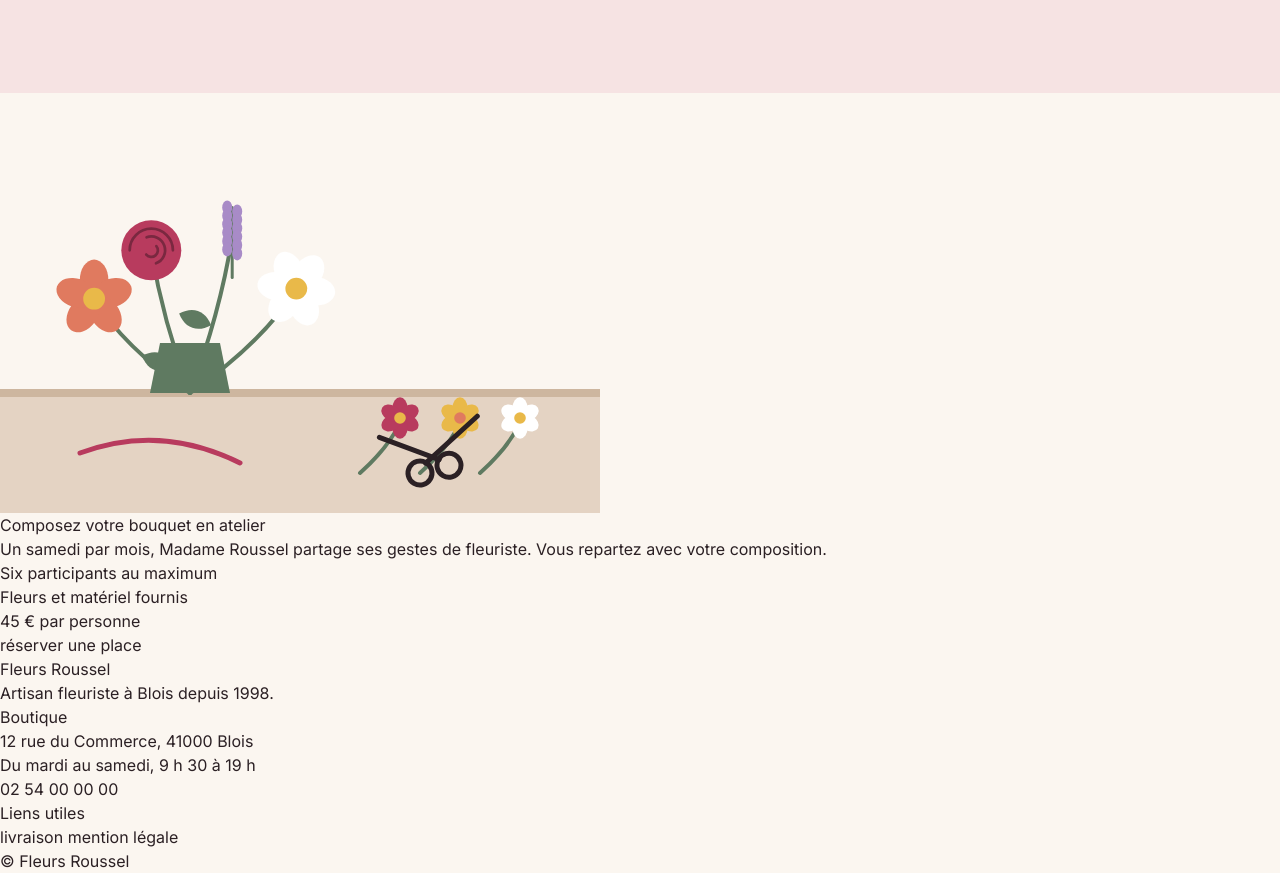
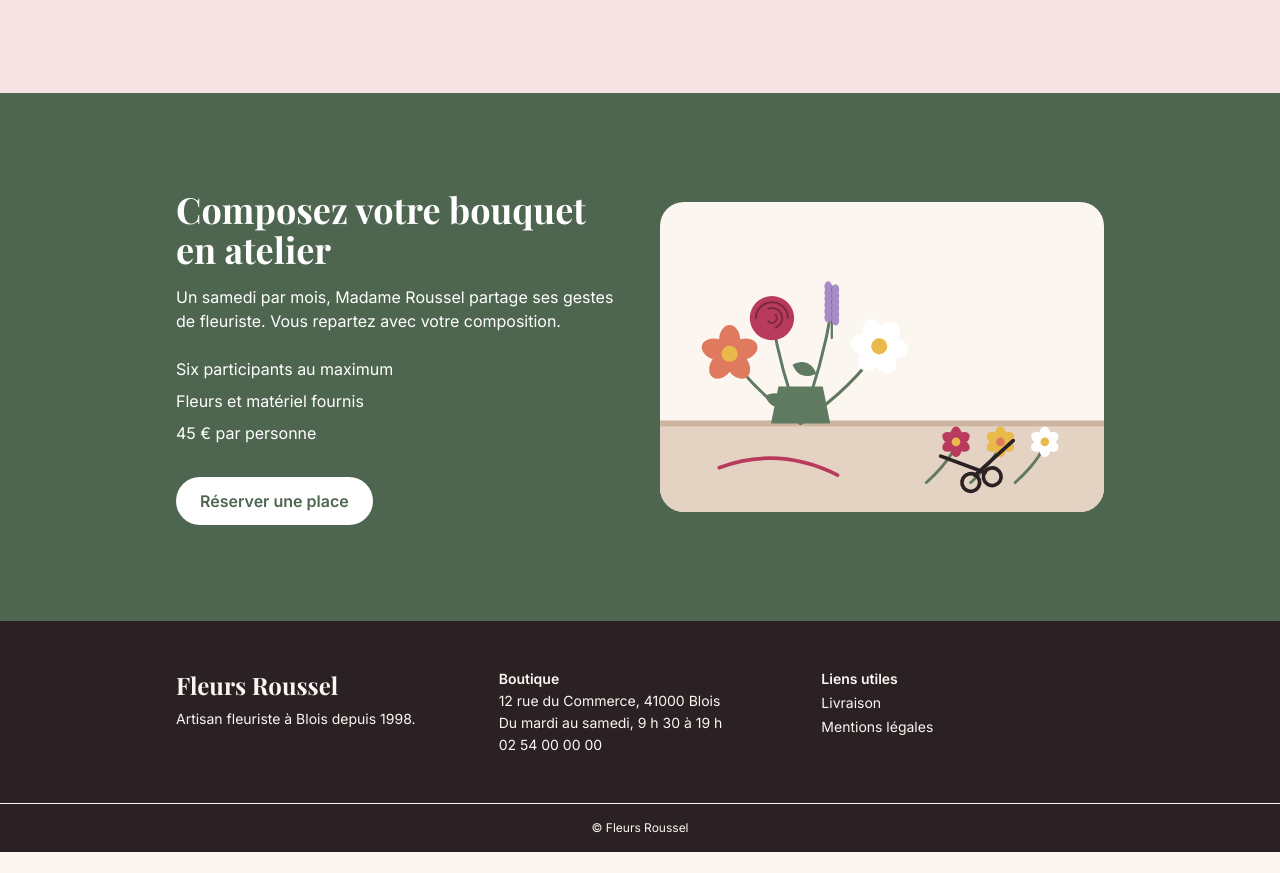
Before and after one commit to lucascharron/tailwind_roussel_lucas.charron, a website: page index.html in a window 1280 px wide. Shown: the part 1831-2704 px from the top of the page. After the commit the page ends 2683 px from the top, so only its background shows below. Drawn offline with nearby package versions, Linux system fonts and the light colour scheme.

Commit message:
version desktop terminé

```diff
--- a/index.html
+++ b/index.html
@@ -5,7 +5,7 @@
     <meta name="viewport" content="width=device-width, user-scalable=no, initial-scale=1.0, maximum-scale=1.0, minimum-scale=1.0">
     <meta http-equiv="X-UA-Compatible" content="ie=edge">
 
-    <title>Title</title>
+    <title>Fleurs Roussel, artisan fleuriste à Blois</title>
     <!-- Polices Google Fonts : Inter (texte) et Playfair Display (titres) -->
     <link rel="preconnect" href="https://fonts.googleapis.com">
     <link rel="preconnect" href="https://fonts.gstatic.com" crossorigin>
@@ -20,40 +20,41 @@
         <!-- Logo + nom du site -->
         <div class="flex items-center gap-2">
             <img src="img_roussel/logo-roussel.svg" alt="Logo Fleurs Roussel" class="w-10 h-10">
-            <a href="index.html" class="font-titre font-bold text-2xl">Fleurs Roussel</a>
+            <a href="index.html" class="font-titre font-bold text-2xl hover:text-bordeaux focus-visible:outline-2 focus-visible:outline-offset-2 focus-visible:outline-framboise">Fleurs Roussel</a>
         </div>
         <!-- Navigation -->
-        <div class="flex gap-6">
-            <a href="#">bouquet</a>
-            <a href="#">Ateliers</a>
-            <a href="#">livraison</a>
-            <a href="#">contact</a>
-        </div>
+        <nav class="flex gap-6">
+            <a href="#bouquets" class="hover:text-bordeaux focus-visible:outline-2 focus-visible:outline-offset-2 focus-visible:outline-framboise">Bouquets</a>
+            <a href="#atelier" class="hover:text-bordeaux focus-visible:outline-2 focus-visible:outline-offset-2 focus-visible:outline-framboise">Ateliers</a>
+            <a href="#" class="hover:text-bordeaux focus-visible:outline-2 focus-visible:outline-offset-2 focus-visible:outline-framboise">Livraison</a>
+            <a href="#contact" class="hover:text-bordeaux focus-visible:outline-2 focus-visible:outline-offset-2 focus-visible:outline-framboise">Contact</a>
+        </nav>
         <!-- Bouton commander -->
-        <button class="bg-framboise rounded-full text-white text-sm px-5 py-2">commander</button>
+        <button class="bg-framboise rounded-full text-white text-sm px-5 py-2 hover:bg-bordeaux focus-visible:outline-2 focus-visible:outline-offset-2 focus-visible:outline-framboise">commander</button>
     </header>
 
     <!-- ========== HERO (MAIN) ========== -->
-    <main class="px-44 py-20 flex items-center justify-between gap-10 ">
+<main>
+    <section class="px-44 py-20 flex items-center justify-between gap-10 ">
         <!-- Bloc texte (gauche) -->
         <div class="w-1/2">
             <p class="font-semibold text-xs text-sauge mb-4 tracking-widest">ARTISAN FLEURISTE À BLOIS DEPUIS 1998</p>
-            <h2 class="text-6xl font-titre font-bold mb-6">Des fleurs de saison, composées à la main</h2>
+            <h1 class="text-6xl font-titre font-bold mb-6">Des fleurs de saison, composées à la main</h1>
             <p class="text-lg mb-8">Bouquets du marché, roses anciennes et compositions champêtres : chaque semaine, Madame Roussel choisit les plus belles fleurs des producteurs de la région.</p>
             <!-- Boutons -->
             <div class="flex gap-4">
-                <button class="bg-framboise rounded-full text-white font-semibold text-base px-5 py-2">Voir les bouquets</button>
-                <button class="border-framboise border-2 rounded-full font-semibold text-framboise text-base px-5 py-2 ">Nos ateliers</button>
+                <button class="bg-framboise rounded-full text-white font-semibold text-base px-5 py-2 hover:bg-bordeaux focus-visible:outline-2 focus-visible:outline-offset-2 focus-visible:outline-framboise">Voir les bouquets</button>
+                <button class="border-framboise border-2 rounded-full font-semibold text-framboise text-base px-5 py-2 hover:bg-framboise hover:text-white focus-visible:outline-2 focus-visible:outline-offset-2 focus-visible:outline-framboise">Nos ateliers</button>
             </div>
         </div>
         <!-- Image (droite) -->
         <picture class="w-1/2">
             <img class="rounded-3xl w-full" src="img_roussel/bouquet-vase.svg" alt="Bouquet de fleurs dans un vase">
         </picture>
-    </main>
+    </section>
 
     <!-- ========== LES BOUQUETS DE LA SEMAINE ========== -->
-    <section class="bg-white flex flex-col px-44 py-24">
+    <section id="bouquets" class="bg-white flex flex-col px-44 py-24">
         <h2 class="font-titre font-bold text-4xl mb-4">Les bouquets de la semaine</h2>
         <p class="text-base max-w-2xl">Trois compositions renouvelées chaque lundi, en taille moyenne. Livraison possible le jour même à Blois.</p>
         <!-- Liste des cartes -->
@@ -69,7 +70,7 @@
                     <!-- Prix + bouton -->
                     <div class="flex justify-between mt-8">
                         <p class="text-bordeaux font-semibold text-lg">35 €</p>
-                        <button class="font-semibold text-base text-framboise">Commander</button>
+                        <button class="font-semibold text-base text-framboise hover:text-bordeaux focus-visible:outline-2 focus-visible:outline-offset-2 focus-visible:outline-framboise">Commander</button>
                     </div>
                 </div>
             </article>
@@ -84,7 +85,7 @@
                     <!-- Prix + bouton -->
                     <div class="flex justify-between mt-8">
                         <p class="text-bordeaux font-semibold text-lg">45 €</p>
-                        <button class="font-semibold text-base text-framboise">Commander</button>
+                        <button class="font-semibold text-base text-framboise hover:text-bordeaux focus-visible:outline-2 focus-visible:outline-offset-2 focus-visible:outline-framboise">Commander</button>
                     </div>
                 </div>
             </article>
@@ -99,7 +100,7 @@
                     <!-- Prix + bouton -->
                     <div class="flex justify-between mt-8">
                         <p class="text-bordeaux font-semibold text-lg">39 €</p>
-                        <button class="font-semibold text-base text-framboise">Commander</button>
+                        <button class="font-semibold text-base text-framboise hover:text-bordeaux focus-visible:outline-2 focus-visible:outline-offset-2 focus-visible:outline-framboise">Commander</button>
                     </div>
                 </div>
             </article>
@@ -138,43 +139,52 @@
     </section>
 
     <!-- ========== ATELIER ========== -->
-    <section>
-        <picture>
-            <img src="img_roussel/atelier.svg" alt="">
+    <section id="atelier" class="bg-sauge flex flex-row-reverse items-center text-white px-44 py-24 gap-10">
+        <picture class="flex-1">
+            <img class="rounded-3xl w-full" src="img_roussel/atelier.svg" alt="">
         </picture>
-        <h2>Composez votre bouquet en atelier</h2>
-        <p>Un samedi par mois, Madame Roussel partage ses gestes de fleuriste. Vous repartez avec votre composition.</p>
-        <!-- Infos pratiques -->
-        <p>Six participants au maximum</p>
-        <p>Fleurs et matériel fournis</p>
-        <p>45 € par personne</p>
-        <button>réserver une place</button>
+        <div class="flex-1">
+            <h2 class="font-titre font-bold text-4xl mb-4">Composez votre bouquet en atelier</h2>
+            <p class="mb-6">Un samedi par mois, Madame Roussel partage ses gestes de fleuriste. Vous repartez avec votre composition.</p>
+            <!-- Infos pratiques -->
+            <ul class="flex flex-col gap-2">
+                <li>Six participants au maximum</li>
+                <li>Fleurs et matériel fournis</li>
+                <li>45 € par personne</li>
+            </ul>
+            <button class="bg-white rounded-full text-sauge font-semibold text-base px-6 py-3 mt-8 hover:bg-creme focus-visible:outline-2 focus-visible:outline-offset-2 focus-visible:outline-white">Réserver une place</button>
+        </div>
     </section>
+</main>
 
     <!-- ========== FOOTER ========== -->
-    <footer>
-        <ul>
+    <footer id="contact" class="bg-encre text-creme  text-sm">
+        <ul class="grid grid-cols-3 gap-10 py-12 px-44">
             <!-- Présentation -->
-            <li>
-                <h2>Fleurs Roussel</h2>
+            <li class="flex flex-col gap-2">
+                <p class="font-titre text-2xl font-bold">Fleurs Roussel</p>
                 <p>Artisan fleuriste à Blois depuis 1998.</p>
             </li>
             <!-- Boutique -->
             <li>
-                <h3>Boutique</h3>
-                <p>12 rue du Commerce, 41000 Blois</p>
-                <p>Du mardi au samedi, 9 h 30 à 19 h</p>
-                <p>02 54 00 00 00</p>
+                <address class="not-italic flex flex-col gap-0.5">
+                    <h2 class="font-semibold">Boutique</h2>
+                    <p>12 rue du Commerce, 41000 Blois</p>
+                    <p>Du mardi au samedi, 9 h 30 à 19 h</p>
+                    <p>02 54 00 00 00</p>
+                </address>
             </li>
             <!-- Liens utiles -->
             <li>
-                <h3>Liens utiles</h3>
-                <a href="#">livraison</a>
-                <a href="#">mention légale</a>
+                <nav class="flex flex-col gap-1" aria-label="Liens utiles">
+                    <h2 class="font-semibold">Liens utiles</h2>
+                    <a href="#" class="hover:underline focus-visible:outline-2 focus-visible:outline-offset-2 focus-visible:outline-creme">Livraison</a>
+                    <a href="#" class="hover:underline focus-visible:outline-2 focus-visible:outline-offset-2 focus-visible:outline-creme">Mentions légales</a>
+                </nav>
             </li>
         </ul>
         <!-- Copyright -->
-        <p>© Fleurs Roussel</p>
+        <p class="border-t border-creme p-4 text-xs text-center">© Fleurs Roussel</p>
     </footer>
 </body>
 </html>
```
Also changed, not shown: dist/output.css.
